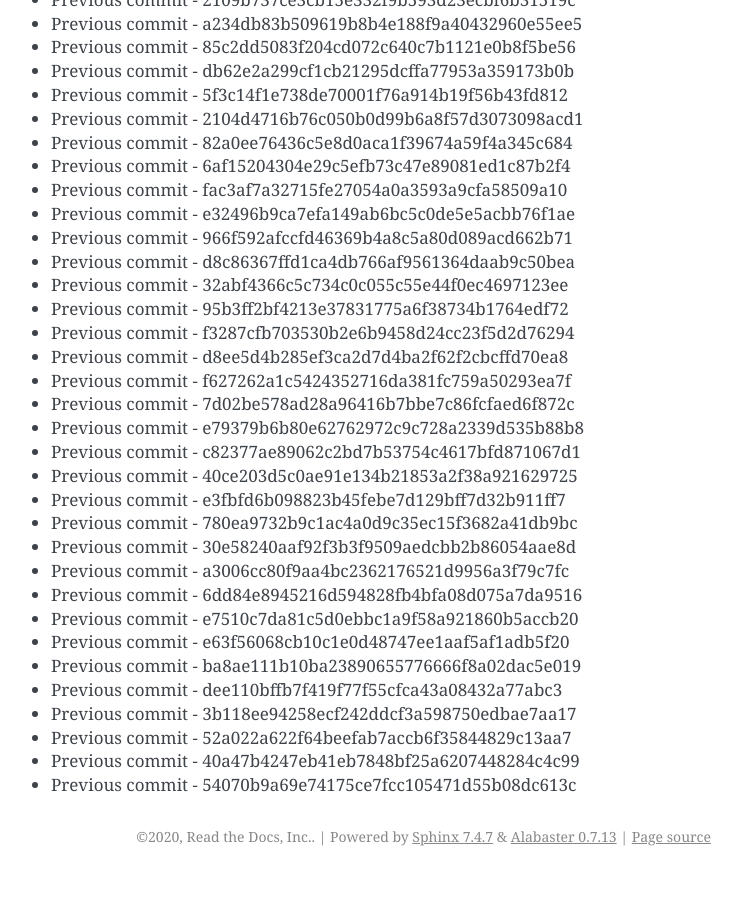
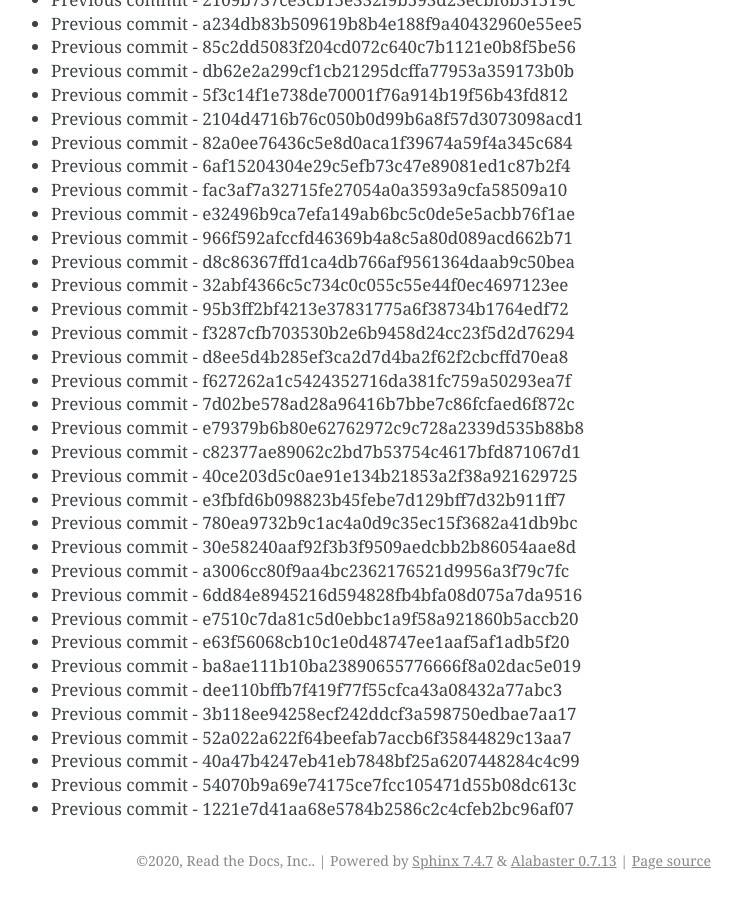
Before and after one commit to readthedocs/rtd-git-stresstest, a Sphinx documentation site: the page built from docs/updates.rst, in a window 1280 px wide and 900 px high, scrolled down 72665 px. Shown: the whole window, without its empty margins (399-1141 px from the left). Built offline with Sphinx 7.4.7, drawn with Linux system fonts in a browser that asks for light colours; before the commit the page ends 73541 px from its top, so only the background shows below that.

Commit message:
Generating commit from previous: 1221e7d41aa68e5784b2586c2c4cfeb2bc96af07

```diff
--- a/docs/updates.rst
+++ b/docs/updates.rst
@@ -3085,3 +3085,4 @@ It can be tested for any performance characteristics.
 * Previous commit - 52a022a622f64beefab7accb6f35844829c13aa7
 * Previous commit - 40a47b4247eb41eb7848bf25a6207448284c4c99
 * Previous commit - 54070b9a69e74175ce7fcc105471d55b08dc613c
+* Previous commit - 1221e7d41aa68e5784b2586c2c4cfeb2bc96af07
```
